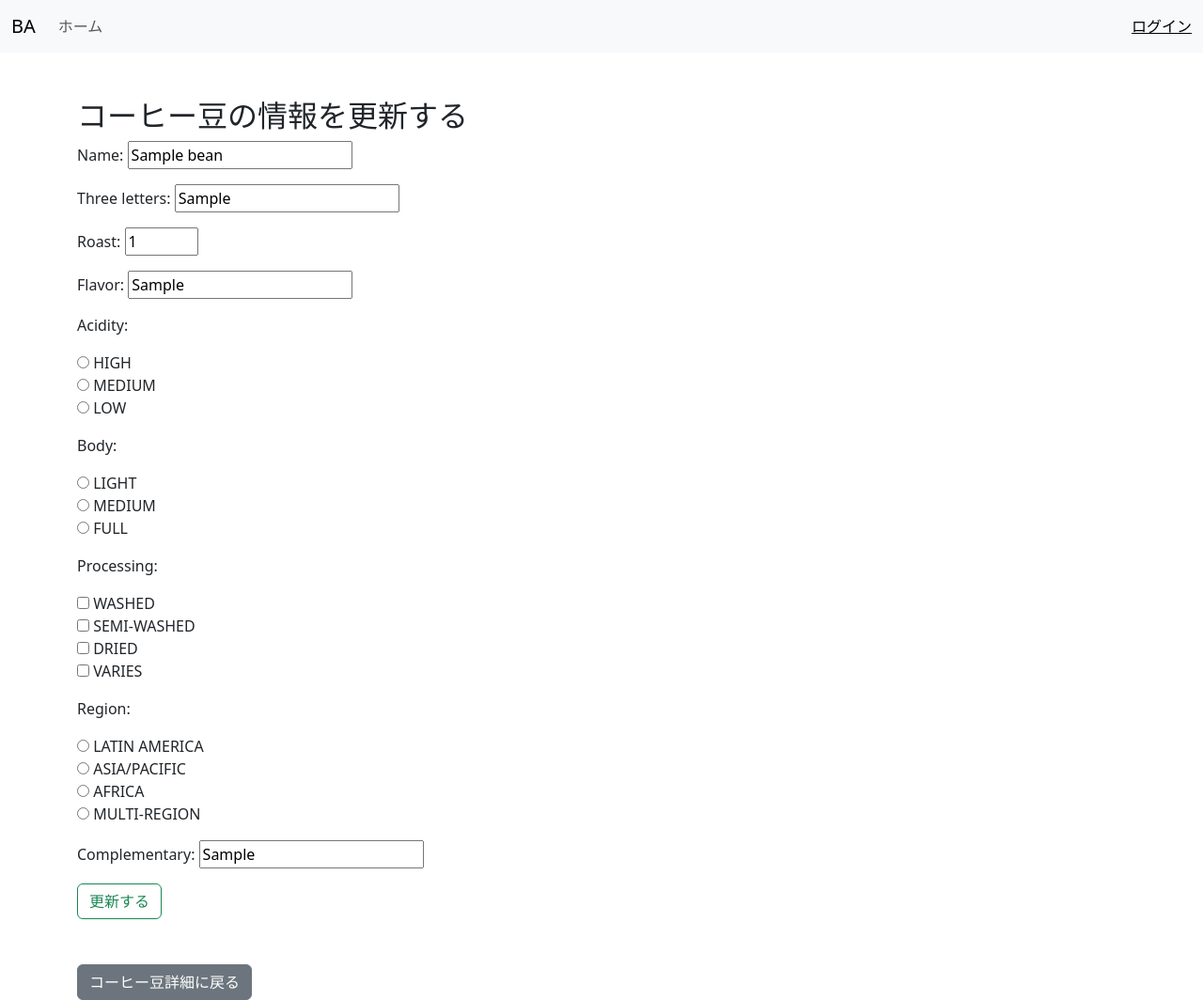
After one commit to sbjalps0913/sbjBA, a Django app: page /ba/bean/1/update/ in a window 1280 px wide. The commit adds this page. Shown: the whole page at 94% size. Run offline with Django 4.2, Linux system fonts and the light colour scheme; tables that the repository leaves empty hold one stand-in row (values such as "Sample post").

Commit message:
[add] 【管理者】「コーヒー豆の情報更新」機能
[ba_manager_Bean_detail.html]において「コーヒー豆の情報を更新する」ボタンを押すことでコーヒー豆更新画面[ba_manager_update_Bean.html]に遷移し，その豆の情報を更新することができる．

```diff
--- a/ba/forms.py
+++ b/ba/forms.py
@@ -62,6 +62,65 @@ class UpdateOptionForm(forms.ModelForm):
 
 # コーヒー豆追加
 class CreateBeanForm(forms.ModelForm):
+
+    PROCESSING_CHOICES = [
+        ('WASHED', 'WASHED'),
+        ('SEMI-WASHED', 'SEMI-WASHED'),
+        ('DRIED', 'DRIED'),
+        ('VARIES', 'VARIES'),
+    ]
+
+    processing = forms.MultipleChoiceField(choices=PROCESSING_CHOICES,widget=forms.CheckboxSelectMultiple)
+
     class Meta:
         model = Bean
         fields = '__all__'
+
+    def clean_processing(self):
+        data = self.cleaned_data['processing']
+        return ','.join(data)
+
+
+# コーヒー豆更新
+class UpdateBeanForm(forms.ModelForm):
+    PROCESSING_CHOICES = [
+        ('WASHED', 'WASHED'),
+        ('SEMI-WASHED', 'SEMI-WASHED'),
+        ('DRIED', 'DRIED'),
+        ('VARIES', 'VARIES'),
+    ]
+
+    ACIDITY_CHOICES = [
+        ('HIGH', 'HIGH'),
+        ('MEDIUM', 'MEDIUM'),
+        ('LOW', 'LOW'),
+    ]
+
+    BODY_CHOICES = [
+        ('LIGHT', 'LIGHT'),
+        ('MEDIUM', 'MEDIUM'),
+        ('FULL', 'FULL'),
+    ]
+
+    REGION_CHOICES = [
+        ('LATIN AMERICA', 'LATIN AMERICA'),
+        ('ASIA/PACIFIC', 'ASIA/PACIFIC'),
+        ('AFRICA', 'AFRICA'),
+        ('MULTI-REGION', 'MULTI-REGION'),
+    ]
+
+    processing = forms.MultipleChoiceField(choices=PROCESSING_CHOICES, widget=forms.CheckboxSelectMultiple)
+    acidity = forms.ChoiceField(choices=ACIDITY_CHOICES, widget=forms.RadioSelect)
+    body = forms.ChoiceField(choices=BODY_CHOICES, widget=forms.RadioSelect)
+    region = forms.ChoiceField(choices=REGION_CHOICES, widget=forms.RadioSelect)
+
+    class Meta:
+        model = Bean
+        fields = ['name', 'three_letters', 'roast', 'flavor', 'acidity', 'body', 'processing', 'region', 'complementary']
+        widgets = {
+            'roast': forms.NumberInput(attrs={'min': 1, 'max': 6}),  # ローストレベルの範囲を指定
+        }
+
+    def clean_processing(self):
+        data = self.cleaned_data['processing']
+        return ','.join(data)
--- a/ba/templates/ba/ba_manager_questionlist.html
+++ b/ba/templates/ba/ba_manager_questionlist.html
@@ -15,6 +15,6 @@
 	        {% endfor %}
 	    </ul>
 
-	    <a href="{% url 'ba:home_manager' %}">管理者ホームへ戻る</a>
+	    <a href="{% url 'ba:home_manager' %}" class="btn btn-secondary">管理者ホームへ戻る</a>
   	</div>
 {% endblock %}
--- /dev/null
+++ b/ba/templates/ba/ba_manager_update_Bean.html
@@ -0,0 +1,17 @@
+{% extends 'base.html' %}
+
+{% block title %} コーヒー豆更新 {% endblock %}
+
+{% block main %}
+	<div class="container mt-5">
+	    <h2>コーヒー豆の情報を更新する</h2>
+	    <form method="post">
+	        {% csrf_token %}
+	        {{ form.as_p }}
+	        <button type="submit" class="btn btn-outline-success">更新する</button>
+	    </form>
+
+	    <br><br>
+	    <a href="{% url 'ba:bean_detail' bean.pk %}" class="btn btn-secondary">コーヒー豆詳細に戻る</a>
+	</div>
+{% endblock %}
--- a/ba/urls.py
+++ b/ba/urls.py
@@ -1,7 +1,7 @@
 from django.urls import path
 from .views import StartView, LoginView, LogoutView, HomeView, RegisterView
 from .views import DeleteQuestionSetView, DeleteQuestionView, UpdateOptionView, UpdateQuestionView, UpdateQuestionSetView, QuestionDetailView, QuestionSetDetailView, CreateQuestionView, LoginManagerView, HomeManagerView, CreateQuestionSetView, QuestionSetListView
-from .views import ManagerBeanListView, CreateBeanView, BeanDetailView
+from .views import ManagerBeanListView, CreateBeanView, BeanDetailView, UpdateBeanView
 
 
 app_name = 'ba'
@@ -33,5 +33,7 @@ urlpatterns = [
     path('bean/list/', ManagerBeanListView.as_view(), name='bean_list'),
     path('bean/create/', CreateBeanView.as_view(), name='create_bean'),
     path('bean_detail/<int:pk>/', BeanDetailView.as_view(), name='bean_detail'),
+    path('bean/<int:pk>/update/', UpdateBeanView.as_view(), name='update_bean'),
+
 
 ]
--- a/ba/views.py
+++ b/ba/views.py
@@ -12,7 +12,7 @@ from django.views.generic.detail import DetailView
 from django.contrib.auth.mixins import LoginRequiredMixin
 
 from .models import UserProfile, QuestionSet, Question, Option, Bean
-from .forms import RegisterForm, CreateQuestionSetForm, CreateQuestionForm, OptionForm, UpdateQuestionSetForm, UpdateQuestionForm, UpdateOptionForm, CreateBeanForm
+from .forms import UpdateBeanForm, RegisterForm, CreateQuestionSetForm, CreateQuestionForm, OptionForm, UpdateQuestionSetForm, UpdateQuestionForm, UpdateOptionForm, CreateBeanForm
 
 # Create your views here.
 
@@ -311,3 +311,25 @@ class BeanDetailView(LoginRequiredMixin, DetailView):
     template_name = 'ba/ba_manager_Bean_detail.html'
     context_object_name = 'bean'
     login_url = '/ba/login_manager/'
+
+
+# 【管理者】コーヒー豆更新画面
+class UpdateBeanView(UpdateView):
+    model = Bean
+    form_class = UpdateBeanForm
+    template_name = 'ba/ba_manager_update_Bean.html'
+
+    def get_form_kwargs(self):
+        kwargs = super().get_form_kwargs()
+        kwargs['initial'] = {
+            'processing': [choice[0] for choice in UpdateBeanForm.PROCESSING_CHOICES if choice[0] in self.object.processing]
+        }
+        return kwargs
+
+    def get_context_data(self, **kwargs):
+        context = super().get_context_data(**kwargs)
+        context['bean'] = self.get_object()
+        return context
+
+    def get_success_url(self):
+        return reverse_lazy('ba:bean_detail', kwargs={'pk': self.object.id})
```
Also changed, not shown: ba/templates/ba/ba_manager_Bean_detail.html (+5 -2 lines), ba/templates/ba/ba_manager_create_Bean.html (+3 -8 lines).
